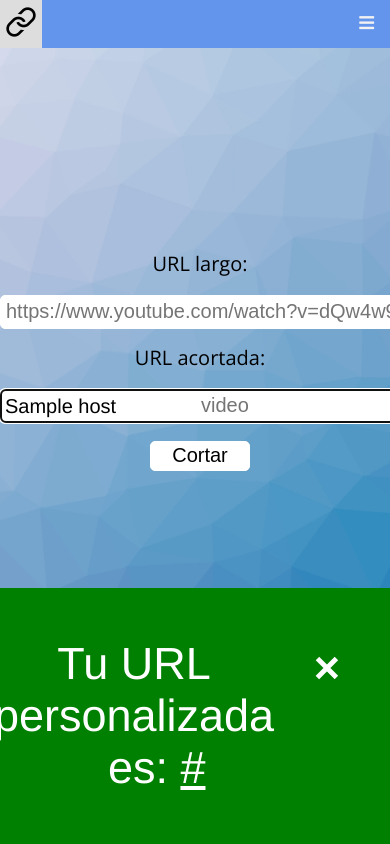
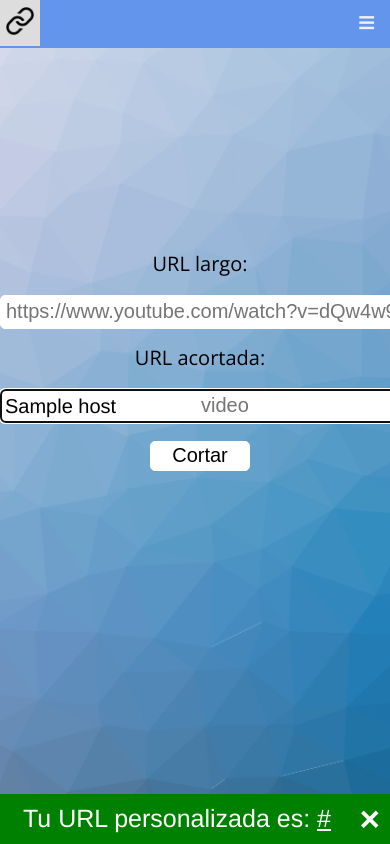
Before and after one commit to MaioSource/AcortadorURL, a Flask app: template templates/index.html in a window 390 px wide; the page is wider, and only the part inside the window is pictured. Run offline with Flask 2, Linux system fonts and the light colour scheme; the template is opened without the code that fills it: most values are stand-ins (such as "Sample title", 1, 10 or a date in 2020); parts of the project's set-up code (start-up, migrations or seed data) failed here and were passed over; some libraries are stand-ins or nearby versions.

Commit message:
FIX icon for mobile and alerts for desktop

```diff
--- a/static/css/css.css
+++ b/static/css/css.css
@@ -77,7 +77,7 @@ html {
 }
 #URLCorto{
   display: block;
-  padding: 1px 1px 1px 161px;
+  padding: 1px 1px 1px 160px;
   width: 59%;
   background-color: white;
   border: 1px solid white;
@@ -248,36 +248,24 @@ html {
     font-size: 45px;
   }
   .alert {
-    position: absolute;
     padding: 50px;
-    background-color: #f44336;
-    color: white;
-    width: 100%;
-    bottom: 0;
-    right: 0;
-    text-align: center;
   }
 
   .alert-2 {
-    position: absolute;
     padding: 50px;
-    background-color: green;
-    color: white;
-    width: 100%;
-    bottom: 0;
-    right: 0;
-    text-align: center;
   }
 
   .closebtn {
     margin-left: 19px;
-    color: white;
-    font-weight: bold;
-    float: right;
     font-size: 45px;
     line-height: 60px;
-    cursor: pointer;
-    transition: 0.3s;
+  }
+  #home{
+    padding-left: 30px;
+    padding-top: 15px;
+  }
+  #home > img{
+    width: 70px;
   }
 }
 @media only screen and (max-width: 966px){
@@ -324,6 +312,26 @@ html {
       width: 60%;
       padding: 1px 1px 1px 233px;
     }
+  }
+  .if-elements{
+    font-size: 25px;
+  }
+  .alert {
+    padding: 10px;
+  }
+
+  .alert-2 {
+    padding: 10px;
+  }
+  .closebtn {
+    font-size: 35px;
+    line-height: 30px;
+  }
+  #home{
+    padding: 6px 5px 5px 5px;
+  }
+  #home > img{
+    width: 30px;
   }
 }
 @media only screen and (max-width: 670px){
```
Also changed, not shown: app.db.
